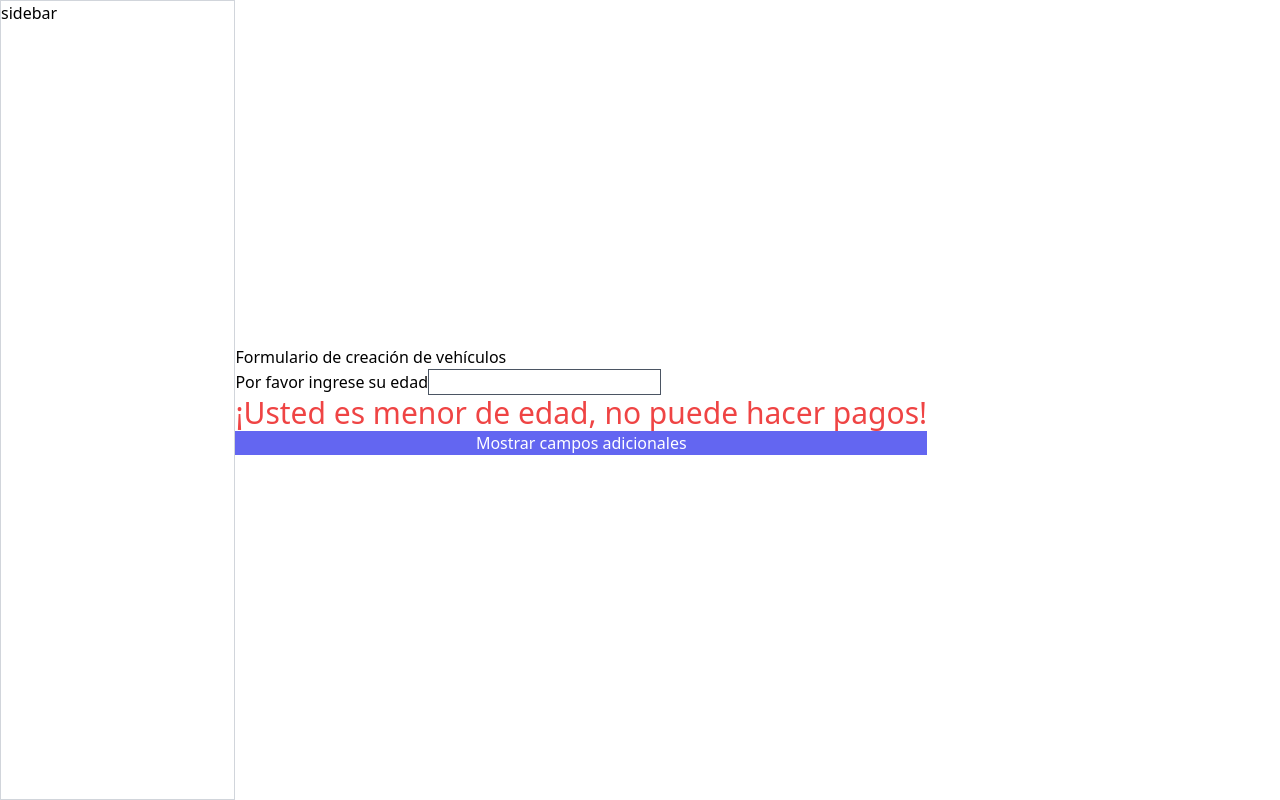
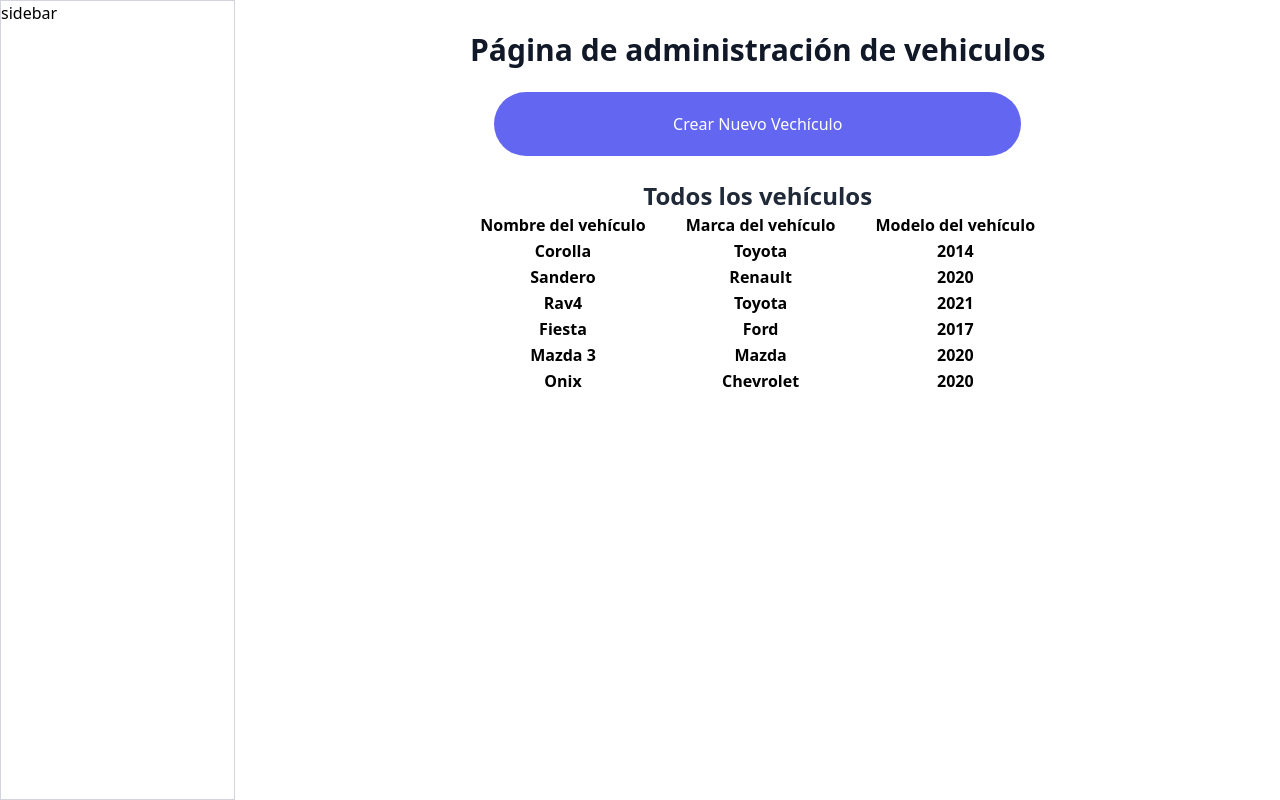
Before and after one commit to MINTIC-ciclo-3-Personal/ExplicacionConcesionario, a React (Create React App) app: page /admin/vehiculos in a window 1280 px wide. Built offline with nearby package versions, Linux system fonts and the light colour scheme.

Commit message:
agregar funcionalidad para que el formulario envie datos a la lista de vehiculos

```diff
--- a/package.json
+++ b/package.json
@@ -10,6 +10,7 @@
     "react-dom": "^18.0.0",
     "react-router-dom": "^5.2.0",
     "react-scripts": "5.0.1",
+    "react-toastify": "^8.2.0",
     "web-vitals": "^2.1.4"
   },
   "scripts": {
--- a/src/pages/admin/Vehiculos.jsx
+++ b/src/pages/admin/Vehiculos.jsx
@@ -1,61 +1,202 @@
 import React, { useEffect, useState } from 'react'
+import { ToastContainer, toast } from 'react-toastify';
+import 'react-toastify/dist/ReactToastify.css';
 
 //Realizar un formulario que le pida al usuario su edad y muestre un mensaje
 //que diga si es mayor de edad o no
 
+const vehiculosBackend = [
+  {
+    nombre: "Corolla",
+    marca: "Toyota",
+    modelo: 2014
+  },
+  {
+    nombre: "Sandero",
+    marca: "Renault",
+    modelo: 2020
+  },
+  {
+    nombre: "Rav4",
+    marca: "Toyota",
+    modelo: 2021
+  },
+  {
+    nombre: "Fiesta",
+    marca: "Ford",
+    modelo: 2017
+  },
+  {
+    nombre: "Mazda 3",
+    marca: "Mazda",
+    modelo: 2020
+  },
+  {
+    nombre: "Onix",
+    marca: "Chevrolet",
+    modelo: 2020
+  },
+
+]
+
 const Vehiculos = () => {
 
-  const [edad, setEdad] = useState('');
-  const [esMenorDeEdad, setEsMenorDeEdad] = useState('')
-  const [mostrarCamposAdicionales,setMostrarCamposAdicionales]=useState(false);
+  const [mostrarTabla, setMostrarTabla] = useState(true); //Estos son estados
+  const [vehiculos, setVehiculos] = useState([]);
+  const [textoBoton, setTextoBoton] = useState('Crear Nuevo Vechículo');
+  const [colorBoton, setColorBoton] = useState('bg-indigo-500');
 
   useEffect(() => {
-    if (edad >= 18) {
-      setEsMenorDeEdad(false)
+    //obtener lista del vehiculo desde el frontend
+    setVehiculos(vehiculosBackend);
+  }, [])
+
+  useEffect(() => {
+    if (mostrarTabla) {
+      setTextoBoton('Crear Nuevo Vechículo');
+      setColorBoton('bg-indigo-500');
     } else {
-      setEsMenorDeEdad(true)
+      setTextoBoton('Mostrar Todos los Vehículos');
+      setColorBoton('bg-red-500');
     }
-  }, [edad]);
+  }, [mostrarTabla]);
+
   return (
-    <form className='flex flex-col'>
-      <h2>Formulario de creación de vehículos</h2>
-      <label htmlFor="edad">
-        Por favor ingrese su edad
-        <input
-          value={edad}
-          onChange={(e) => {
-            setEdad(e.target.value);
+    <div className='flex h-full w-full flex-col items-center justify-start p-8'>
+      <div className='flex flex-col'>
+        <h2 className='text-3xl font-extrabold text-gray-900'>Página de administración de vehiculos</h2>
+        <button
+          onClick={() => {
+            setMostrarTabla(!mostrarTabla)
           }}
-          className='border border-gray-600' name='edad' type="number" />
-      </label>
-      {esMenorDeEdad ? (
-        <span className='text-3xl text-red-500'>
-          ¡Usted es menor de edad, no puede hacer pagos!
-        </span>
+          className={`text-white ${colorBoton} p-5 rounded-full m-6 w-280`}
+        >
+          {textoBoton}
+        </button>
+      </div>
+      {mostrarTabla ? (<TablaVehiculos listaVehiculos={vehiculos} />
       ) : (
-        <span className='text-3xl text-green-500'>
-          ¡Usted es mayor de edad, si puede hacer pagos!
-        </span>
+        <FromularioCreacionVehiculos
+        funcionParaMostrarLaTabla={setMostrarTabla}
+        listaVehiculos={vehiculos}
+        funcionParaAgregarUnVehiculo={setVehiculos} />
       )}
-      <button
-        onClick={() => setMostrarCamposAdicionales(!mostrarCamposAdicionales)}
-        type='button'
-        className='text-white bg-indigo-500'
-      >
-        Mostrar campos adicionales
-      </button>
-      {mostrarCamposAdicionales &&(
-        <div>
-          <input className='border bg-gray-400 my-2 p-3' placeholder='dato nuevo' type="text" />
-          <input className='border bg-gray-400 my-2 p-3' placeholder='dato nuevo' type="text" />
-          <input className='border bg-gray-400 my-2 p-3' placeholder='dato nuevo' type="text" />
-          <input className='border bg-gray-400 my-2 p-3' placeholder='dato nuevo' type="text" />
-          <input className='border bg-gray-400 my-2 p-3' placeholder='dato nuevo' type="text" />
-          <input className='border bg-gray-400 my-2 p-3' placeholder='dato nuevo' type="text" />
-        </div>
-      )}
-    </form>
+      <ToastContainer position="bottom-center" autoClose={5000} />
+    </div>
   )
 }
 
+const TablaVehiculos = ({listaVehiculos}) => {
+  useEffect(() => {
+
+  }, [listaVehiculos])
+  console.log('Este es el listado de vehiculos en el componente de tabla', listaVehiculos)
+  return (
+    <div className='flex flex-col items-center justify-center'>
+      <h2 className='text-2xl font-extrabold text-gray-800'>Todos los vehículos</h2>
+      <table>
+        <thead>
+          <tr>
+            <th className='px-5'>Nombre del vehículo</th>
+            <th className='px-5'>Marca del vehículo</th>
+            <th className='px-5'>Modelo del vehículo</th>
+          </tr>
+        </thead>
+        <tbody>
+
+          {listaVehiculos.map((vehiculo) => {
+            return (
+              <tr>
+                <th>{vehiculo.nombre}</th>
+                <th>{vehiculo.marca}</th>
+                <th>{vehiculo.modelo}</th>
+              </tr>
+            )
+          })}
+        </tbody>
+      </table>
+    </div>
+  )
+}
+
+const FromularioCreacionVehiculos = ({
+  funcionParaMostrarLaTabla,
+  listaVehiculos,
+  funcionParaAgregarUnVehiculo }) => {
+
+  const [nombre, setNombre] = useState()
+  const [marca, setMarca] = useState()
+  const [modelo, setModelo] = useState()
+
+  const enviarAlBackend = () => {
+    console.log('nombre', nombre, 'marca', marca, 'modelo', modelo);
+    toast.success('Vehículo creado con exito');
+    funcionParaMostrarLaTabla(true);
+    funcionParaAgregarUnVehiculo([...listaVehiculos,{nombre:nombre,marca:marca,modelo:modelo}])
+  };
+
+  return (
+    <div className='flex flex-col items-center justify-center'>
+      <h2 className='text-2xl font-extrabold text-gray-800'>Crear Nuevo Vehículo</h2>
+      <form className='flex flex-col'>
+        <label className='flex flex-col' htmlFor='nombre'>
+          Nombre del vehiculo
+          <input
+            name='nombre'
+            className='bg-gray-50 border border-gray-600 p-2 rounded-lg m-2'
+            type="text"
+            placeholder='Corolla'
+            value={nombre}
+            onChange={(e) => {
+              setNombre(e.target.value);
+            }}
+          />
+        </label>
+        <label className='flex flex-col' htmlFor='marca'>
+          Marca del vehiculo
+          <select
+            className='bg-gray-50 border border-gray-600 p-2 rounded-lg m-2'
+            name="marca"
+            value={marca}
+            onChange={(e) => {
+              setMarca(e.target.value);
+            }}
+          >
+            <option disabled>Seleccione una opción</option>
+            <option>Renault</option>
+            <option>Toyota</option>
+            <option>Ford</option>
+            <option>Mazda</option>
+            <option>Chevrolet</option>
+          </select>
+        </label>
+        <label className='flex flex-col' htmlFor='modelo'>
+          Modelo del vehiculo
+          <input
+            name='modelo'
+            className='bg-gray-50 border border-gray-600 p-2 rounded-lg m-2'
+            type="number"
+            min={1992}
+            max={2022}
+            placeholder='2014'
+            value={modelo}
+            onChange={(e) => {
+              setModelo(e.target.value);
+            }}
+          />
+        </label>
+        <button
+          type='button'
+          className='col-span-2 bg-green-400 p-2 rounded-full shadow-md hover:bg-green-600 text-white'
+          onClick={() => {
+            enviarAlBackend();
+          }}
+        >
+          Guardar Vehículo
+        </button>
+      </form>
+    </div>
+
+  )
+}
 export default Vehiculos
```
Also changed, not shown: 1 other file (tests, documents, lock files or other folders).
